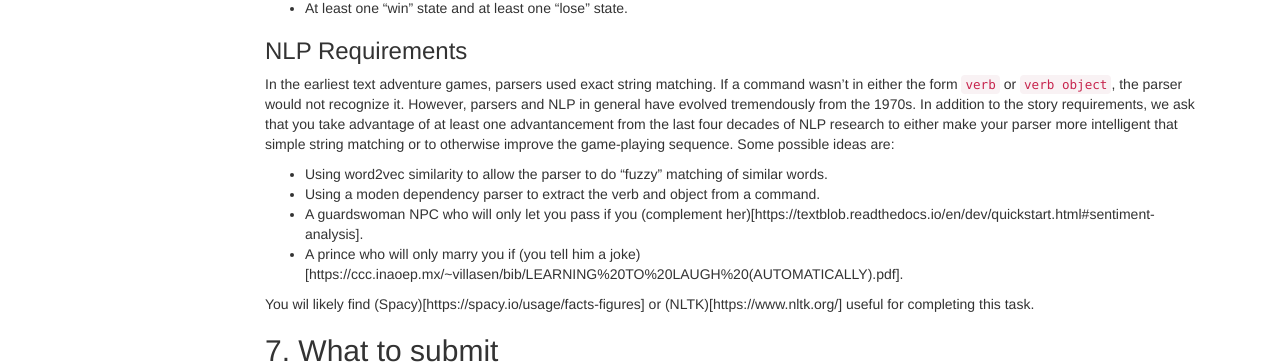
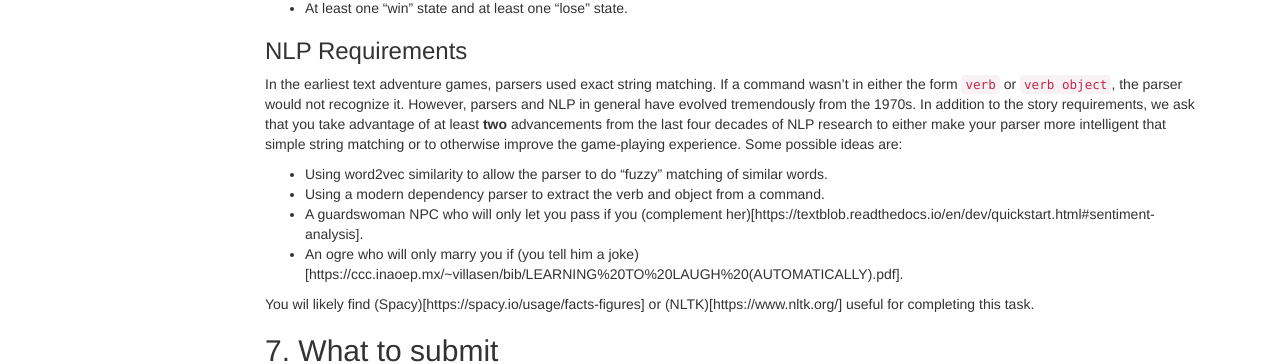
Before and after one commit to interactive-fiction-class/interactive-fiction-class.github.io, a Jekyll site: the page built from homeworks/hw1/homework1.md, in a window 1280 px wide. Shown: the part 668-1032 px from the top of the page. Built offline with Jekyll 4.4.1, drawn with Linux system fonts in a browser that asks for light colours; nearby versions of some CDN libraries; a script that is not in the unit is left out.

Commit message:
Update homework1.md

```diff
--- a/homeworks/hw1/homework1.md
+++ b/homeworks/hw1/homework1.md
@@ -74,13 +74,13 @@ Your game should include all of the following:
 
 ### NLP Requirements
 In the earliest text adventure games, parsers used exact string matching. If a command wasn't in either the form `verb` or `verb object`, the parser would not recognize it. However, parsers and NLP in general have evolved tremendously from the 1970s.
-In addition to the story requirements, we ask that you take advantage of at least one advantancement from the last four decades of NLP research to either make your parser more intelligent that simple string matching or to otherwise improve the game-playing sequence.
+In addition to the story requirements, we ask that you take advantage of at least **two** advancements from the last four decades of NLP research to either make your parser more intelligent that simple string matching or to otherwise improve the game-playing experience.
 Some possible ideas are:
 
 * Using word2vec similarity to allow the parser to do "fuzzy" matching of similar words.
-* Using a moden dependency parser to extract the verb and object from a command.
+* Using a modern dependency parser to extract the verb and object from a command.
 * A guardswoman NPC who will only let you pass if you (complement her)[https://textblob.readthedocs.io/en/dev/quickstart.html#sentiment-analysis].
-* A prince who will only marry you if (you tell him a joke)[https://ccc.inaoep.mx/~villasen/bib/LEARNING%20TO%20LAUGH%20(AUTOMATICALLY).pdf].
+* An ogre who will only marry you if (you tell him a joke)[https://ccc.inaoep.mx/~villasen/bib/LEARNING%20TO%20LAUGH%20(AUTOMATICALLY).pdf].
 
 You wil likely find (Spacy)[https://spacy.io/usage/facts-figures] or (NLTK)[https://www.nltk.org/] useful for completing this task.
 
```
